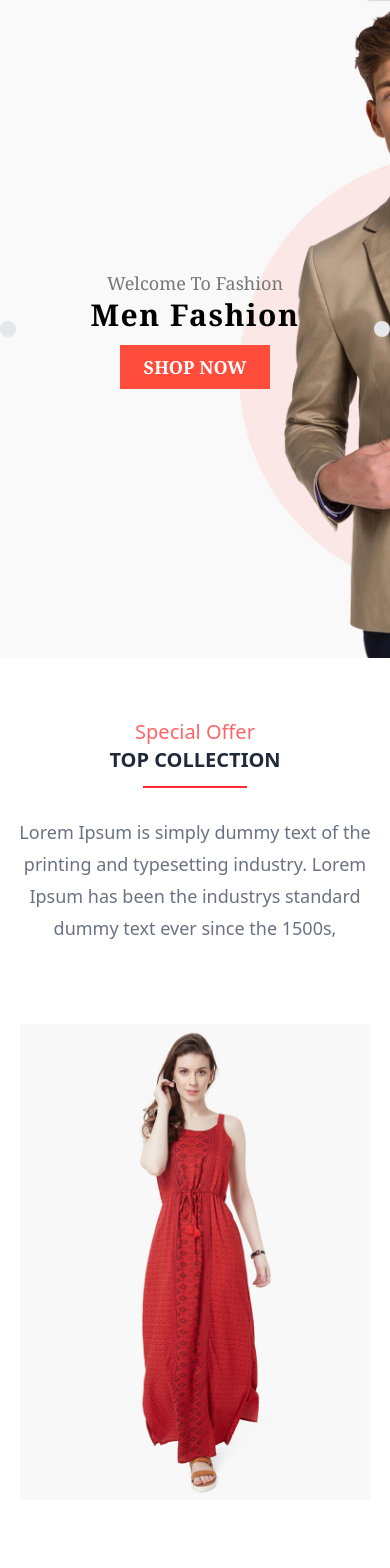
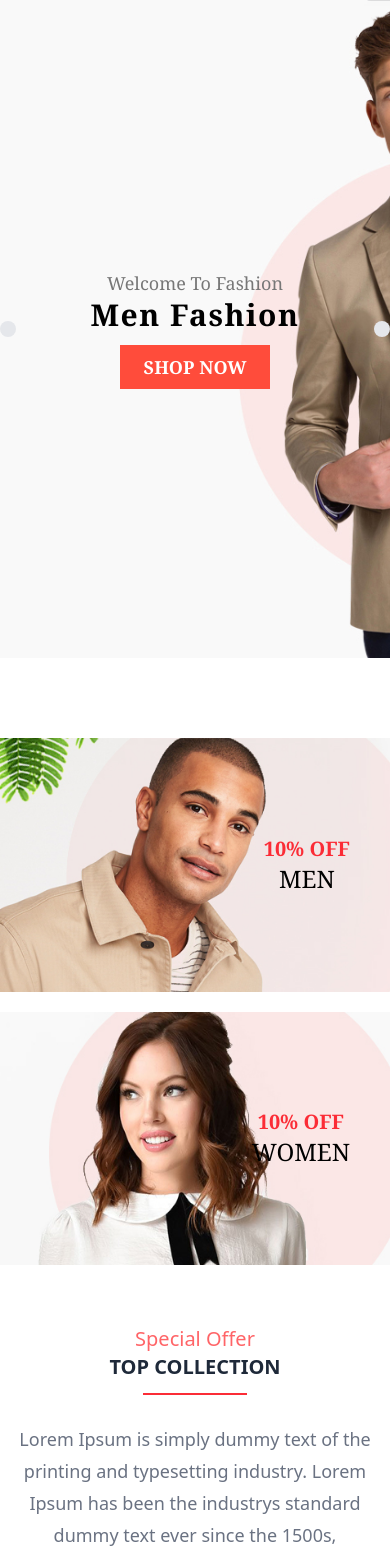
Before and after one commit to izzi24/multiblog, a React (Vite) app: page / in a window 390 px wide. Shown: the top 1568 px of the page. Built offline with nearby package versions, Linux system fonts and the light colour scheme; the HTML template or start-up script is replaced by a standard one.

Commit message:
overflow

```diff
--- a/src/index.css
+++ b/src/index.css
@@ -6,15 +6,17 @@
 } */
  .pictur{
     background-image: url('./images/3.jpg');
-    background-position: center;
+    /* background-position: center; */
     background-size: cover;
+    height: 30vh;
     background-repeat: no-repeat;
 
  }
  .picture{
     background-image: url('./images/4.jpg');
-    background-position: center;
+    /* background-position: center; */
     background-size: cover;
+    height: 30vh;
     background-repeat: no-repeat;
 
 }
@@ -26,6 +28,7 @@
 }
 .pictur:hover{
     transform: scale(1.1);
+
 
     transition: 0.7s;
 }
--- a/src/pages/HomePage.jsx
+++ b/src/pages/HomePage.jsx
@@ -635,20 +635,35 @@ export default function HomePage() {
       {/* <Header2 /> */}
       <Hero />
 
-      {/* <div className=" lg:flex gap-10 font-serif justify-center  sm:hidden overflow-hidden  sm:grid-cols-1   mt-20  w-full">
+      <div className=" hidden lg:flex gap-10 font-serif justify-center  overflow-hidden  md:flex   mt-20  w-full">
         <div className="pictur bg-white  flex justify-end   h-[30vh] items-center w-[35%]  ">
           <div className="cute text-center pr-10">
-            <p className="text-red-500 text-3xl font-semibold">10% OFF</p>
-            <h1 className="text-black text-7xl">MEN</h1>
+            <p className="text-red-500 text-xl lg:text-3xl font-semibold">10% OFF</p>
+            <h1 className="text-black text-2xl lg:text-5xl">MEN</h1>
           </div>
         </div>
         <div className="picture flex justify-end items-center  bg-white  w-[35%]">
           <div className="cute text-center pr-10">
-            <p className="text-red-500 text-3xl font-semibold">10% OFF</p>
-            <h1 className="text-black text-7xl">WOMEN</h1>
+            <p className="text-red-500 lg:text-3xl text-xl font-semibold">10% OFF</p>
+            <h1 className="text-black text-2xl lg:text-5xl">WOMEN</h1>
           </div>
         </div>
-      </div> */}
+      </div>
+      <div className="sm: sm: lg:hidden font-serif  overflow-hidden  md:hidden  mt-20  w-full">
+        <div className="pictur bg-white  flex justify-end   items-center w-[full]  ">
+          <div className="cute text-center pr-10">
+            <p className="text-red-500 text-xl font-semibold">10% OFF</p>
+            <h1 className="text-black text-2xl ">MEN</h1>
+          </div>
+        </div>
+        <div className="picture flex justify-end items-center mt-5 overflow-hidden bg-white  w-[full]">
+          <div className="cute text-center pr-10">
+            <p className="text-red-500  text-xl font-semibold">10% OFF</p>
+            <h1 className="text-black text-2xl ">WOMEN</h1>
+          </div>
+        </div>
+      </div>
+
       <div className="mt-15 m-3 text-center">
         <p className="capitalize text-red-400 text-xl  lg:text-3xl md:text-2xl font-light lg:font-medium">
           special offer
@@ -959,7 +974,7 @@ export default function HomePage() {
       </div>
       <div className="grid grid-cols-1  lg:ghidden md:hidden py-10 overflow-hidden w-full gap-5 px-4">
           {activeIndex.map((image, index) => (
-            <div key={index} className=" w-[full] rounded-lg shadow-md">
+            <div key={index} className=" w-[full] ">
               <img src={image.image} alt="" />
               <div className=" text-center font-serif py-5 ">
                 <p className="text-red-500 capitalize text-2xl">{image.date}</p>
@@ -979,7 +994,7 @@ export default function HomePage() {
        </div>
        <div className=" lg:grid lg:grid-cols-3  hidden md:hidden py-10 overflow-hidden w-full gap-5 px-4">
           {fumanIndex.map((image, index) => (
-            <div key={index} className=" w-[full] rounded-lg shadow-md">
+            <div key={index} className=" w-[full] ">
               <img src={image.image} alt="" />
               <div className=" text-center font-serif py-5 ">
                 <p className="text-red-500 capitalize text-2xl">{image.date}</p>
@@ -999,7 +1014,7 @@ export default function HomePage() {
        </div>
        <div className=" md:grid md:grid-cols-2 lg:hidden hidden py-10  w-full gap-5 px-4">
           {atokeIndex.map((image, index) => (
-            <div key={index} className=" w-[full] rounded-lg shadow-md">
+            <div key={index} className=" w-[full] ">
               <img src={image.image} alt="" />
               <div className=" text-center font-serif py-5 ">
                 <p className="text-red-500 capitalize text-xl">{image.date}</p>
@@ -1016,6 +1031,9 @@ export default function HomePage() {
               </div>
             </div>
           ))}
+       </div>
+       <div className="text-center pb-5">
+        <h1 className="text-3xl font-bold">#INSTAGRAM</h1>
        </div>
       <div className="hidden lg:grid lg:grid-cols-6  w-full ">
         {arsenal.map((image, index) => (
```
